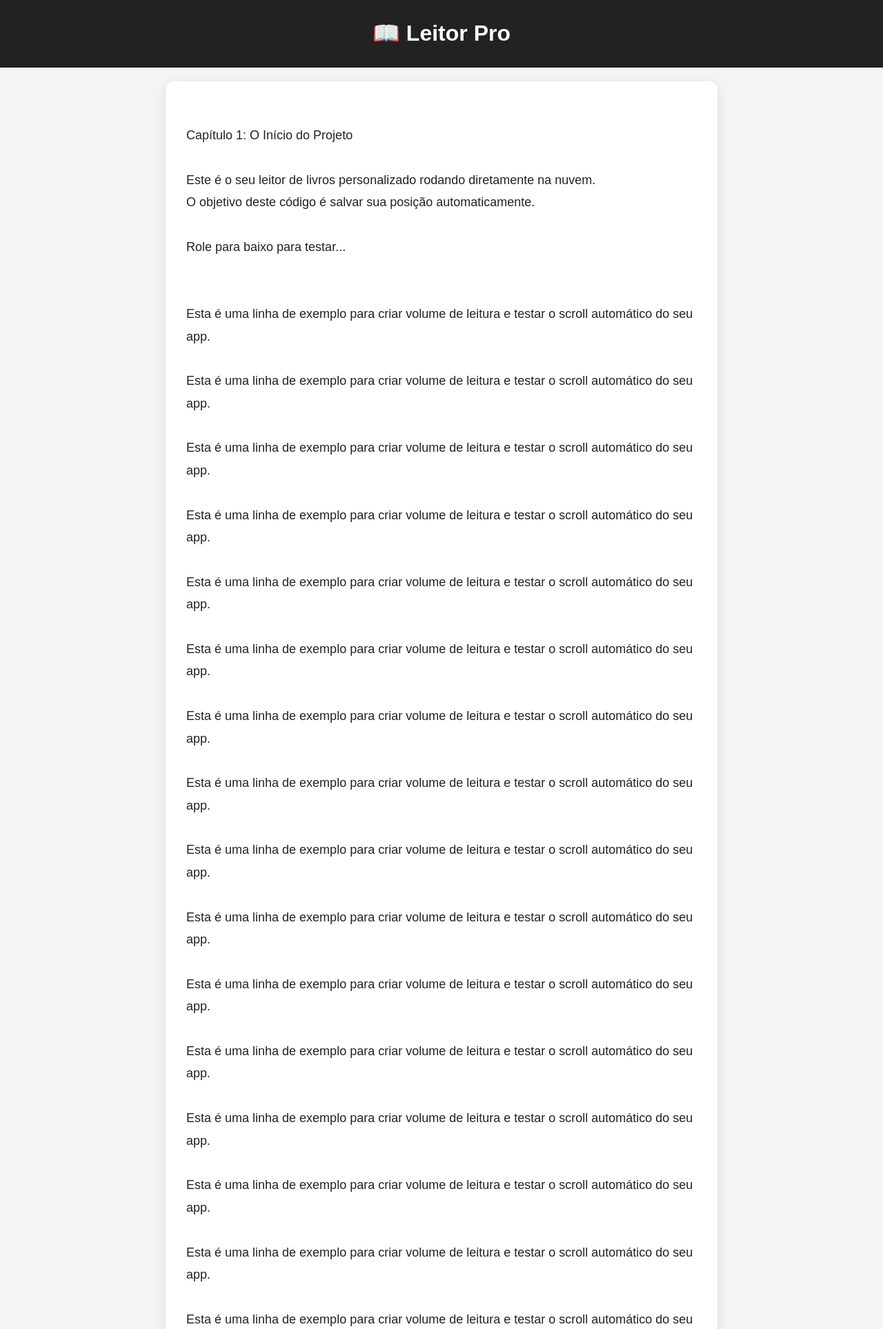
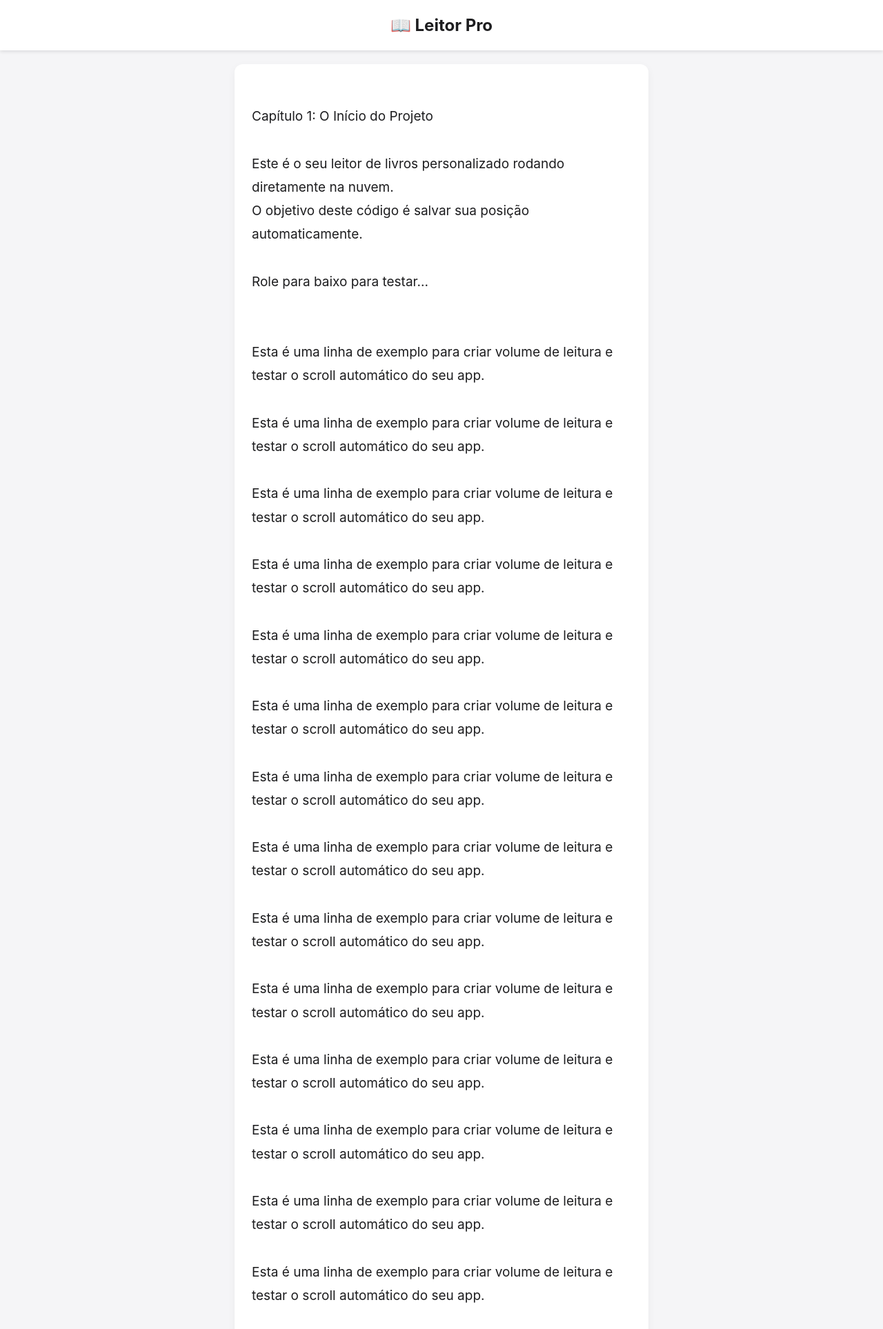
Before and after one commit to kidbradoki/Livros-, a Flask app: page / in a window 1280 px wide. Shown: the top 1927 px of the page at 69% size. Run offline with Flask 3, Linux system fonts and the light colour scheme.

Commit message:
Update index.html

```diff
--- a/templates/index.html
+++ b/templates/index.html
@@ -2,25 +2,114 @@
 <html lang="pt-br">
 <head>
     <meta charset="UTF-8">
-    <meta name="viewport" content="width=device-width, initial-scale=1.0">
-    <title>Leitor</title>
-    <link rel="stylesheet" href="{{ url_for('static', filename='style.css') }}">
+    <meta name="viewport" content="width=device-width, initial-scale=1.0, maximum-scale=1.0, user-scalable=no">
+    <title>Leitor Pro</title>
+    <style>
+        :root {
+            --bg-color: #f5f5f7;
+            --text-color: #1d1d1f;
+            --accent-color: #0071e3;
+        }
+        body {
+            font-family: -apple-system, BlinkMacSystemFont, "Segoe UI", Roboto, Helvetica, Arial, sans-serif;
+            background-color: var(--bg-color);
+            color: var(--text-color);
+            margin: 0;
+            padding-bottom: 50px;
+            line-height: 1.8;
+        }
+        header {
+            background: white;
+            padding: 15px;
+            text-align: center;
+            box-shadow: 0 2px 5px rgba(0,0,0,0.1);
+            position: sticky;
+            top: 0;
+            z-index: 100;
+        }
+        main {
+            max-width: 600px;
+            margin: 20px auto;
+            padding: 0 20px;
+        }
+        #book-container {
+            white-space: pre-wrap; /* Mantém as quebras de linha do Python */
+            font-size: 19px;
+            background: white;
+            padding: 25px;
+            border-radius: 12px;
+            box-shadow: 0 4px 12px rgba(0,0,0,0.05);
+        }
+        #topBtn {
+            display: none;
+            position: fixed;
+            bottom: 20px;
+            right: 20px;
+            width: 50px;
+            height: 50px;
+            background-color: var(--accent-color);
+            color: white;
+            border: none;
+            border-radius: 50%;
+            font-size: 20px;
+            cursor: pointer;
+            box-shadow: 0 4px 10px rgba(0,0,0,0.2);
+        }
+    </style>
 </head>
 <body>
-    <header><h1>📖 Leitor Pro</h1></header>
-    <main><div id="book-container">{{ book_text }}</div></main>
+
+    <header>
+        <h2 style="margin:0">📖 Leitor Pro</h2>
+    </header>
+
+    <main>
+        <div id="book-container">{{ book_text }}</div>
+    </main>
+
     <button id="topBtn">⬆</button>
 
     <script>
-        const container = document.getElementById('book-container');
+        const topBtn = document.getElementById('topBtn');
+        let scrollTimer;
+
+        // 1. Recupera posição salva ao abrir o app
         window.onload = () => {
-            const pos = localStorage.getItem('readingPos');
-            if (pos) window.scrollTo(0, parseInt(pos));
+            const savedPosition = localStorage.getItem('readingPosition');
+            if (savedPosition) {
+                window.scrollTo({
+                    top: parseInt(savedPosition),
+                    behavior: 'smooth'
+                });
+            }
         };
-        window.onscroll = () => {
-            localStorage.setItem('readingPos', window.scrollY);
-        };
-        document.getElementById('topBtn').onclick = () => window.scrollTo({top: 0, behavior: 'smooth'});
+
+        // 2. Salva posição com lógica de "Debounce" (Economiza bateria e créditos do servidor)
+        window.addEventListener('scroll', () => {
+            const currentPos = window.scrollY;
+
+            // Salva no navegador do celular na hora
+            localStorage.setItem('readingPosition', currentPos);
+
+            // Controle do botão Topo
+            topBtn.style.display = currentPos > 400 ? 'block' : 'none';
+
+            // Envia para o servidor apenas se o usuário parar de rolar por 1.5 segundos
+            clearTimeout(scrollTimer);
+            scrollTimer = setTimeout(() => {
+                fetch('/save_position', {
+                    method: 'POST',
+                    headers: { 'Content-Type': 'application/json' },
+                    body: JSON.stringify({ position: currentPos })
+                }).then(res => console.log("Posição sincronizada com Railway"));
+            }, 1500);
+        });
+
+        // 3. Botão Topo
+        topBtn.addEventListener('click', () => {
+            window.scrollTo({ top: 0, behavior: 'smooth' });
+        });
     </script>
+
 </body>
 </html>
```
